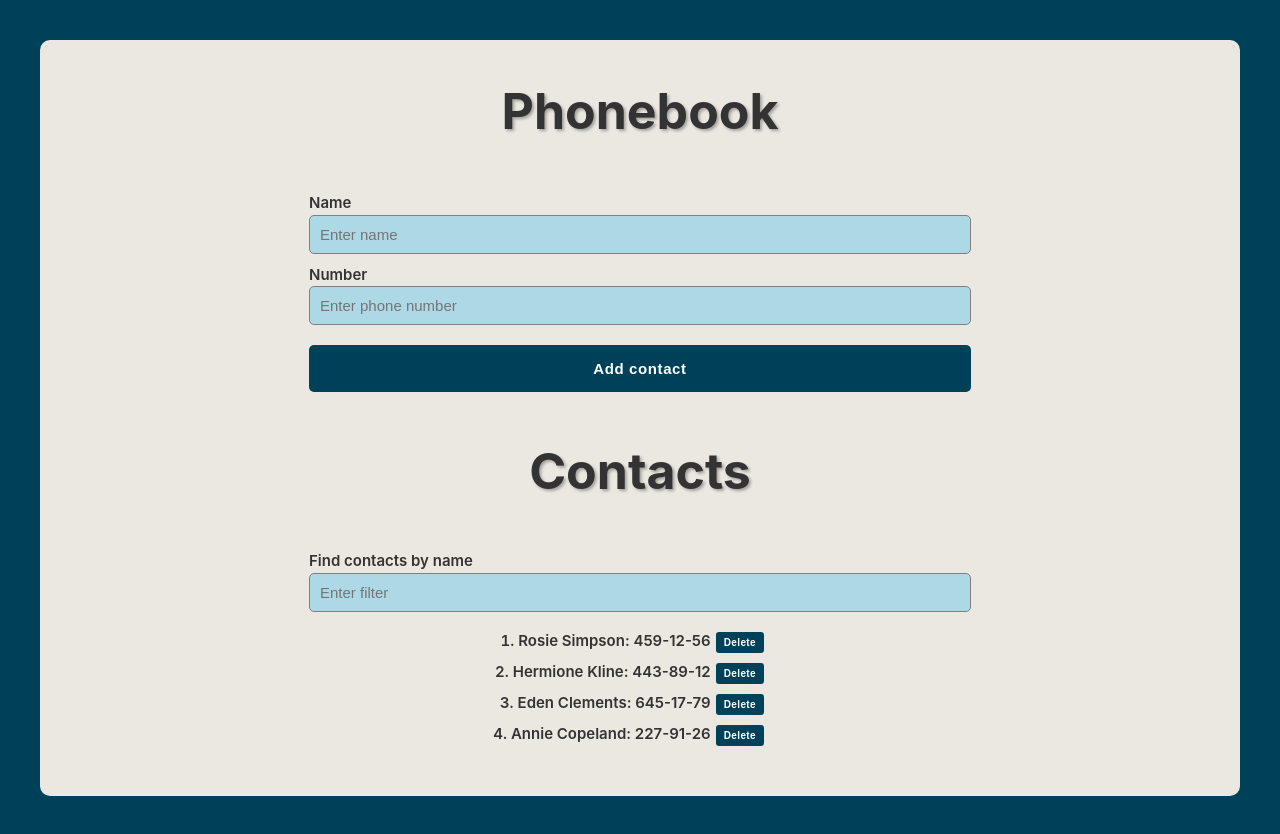
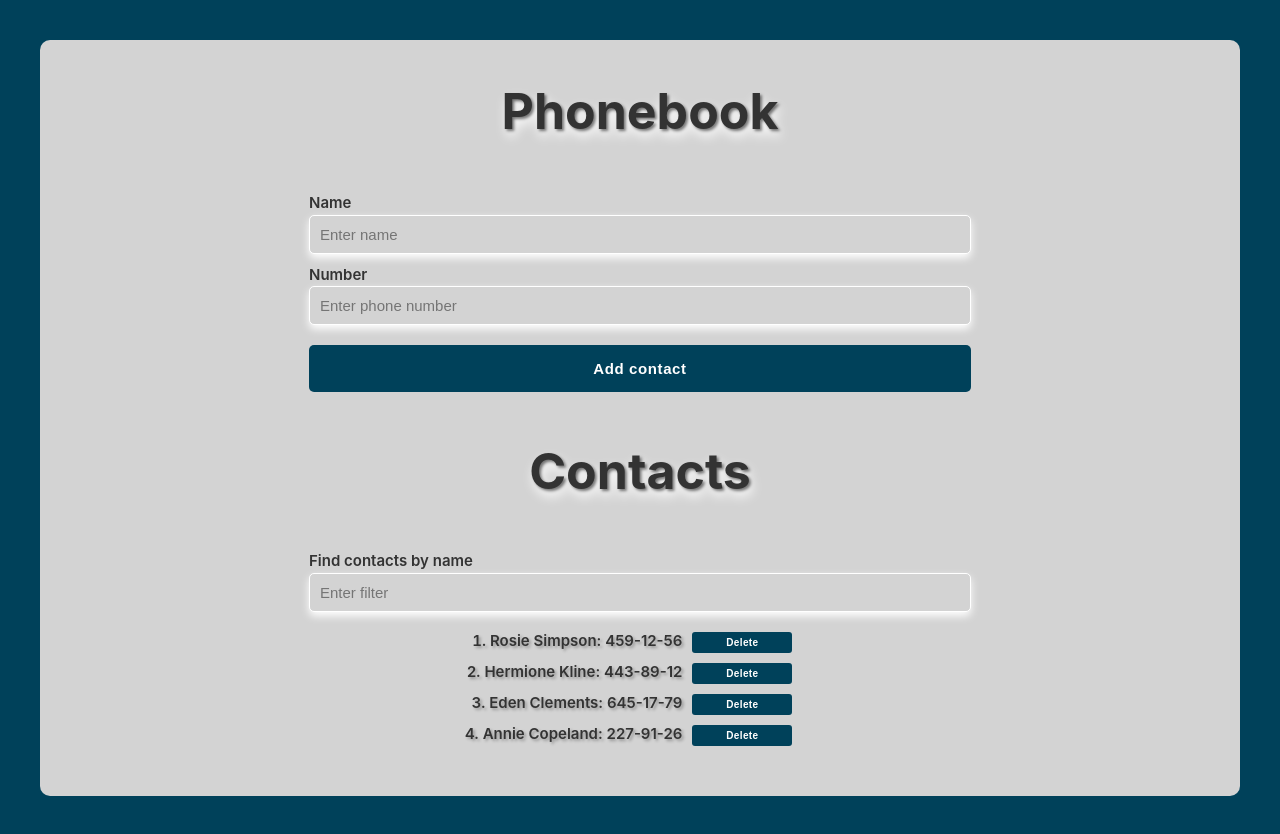
Before and after one commit to MaggieWesolowska/goit-react-hw-06-phonebook, a React (Vite) app: page / in a window 1280 px wide. Built offline with nearby package versions, Linux system fonts and the light colour scheme.

Commit message:
removed unused code, edited styles

```diff
--- a/src/components/App.jsx
+++ b/src/components/App.jsx
@@ -72,7 +72,7 @@ export const App = () => {
         justifyContent: 'center',
         alignItems: 'center',
         color: '#333',
-        background: '#ebe8e2',
+        background: 'lightgrey',
         margin: 20,
         borderRadius: 10,
         paddingBottom: 30,
--- a/src/components/ContactForm/ContactForm.module.css
+++ b/src/components/ContactForm/ContactForm.module.css
@@ -1,11 +1,13 @@
 .header {
   font-size: 50px;
-  text-shadow: 2px 2px 3px rgba(0, 0, 0, 0.3);
+  text-shadow: 2px 2px 3px rgba(0, 0, 0, 0.5);
+  filter: drop-shadow(2px 6px 6px white);
 }
 
 .contacts {
   font-size: 50px;
-  text-shadow: 2px 2px 3px rgba(0, 0, 0, 0.3);
+  text-shadow: 2px 2px 3px rgba(0, 0, 0, 0.5);
+  filter: drop-shadow(2px 6px 6px white);
 }
 
 .form {
@@ -22,25 +24,23 @@
 
 .formInput {
   width: 50vw;
-  background: lightblue;
+  background: lightgrey;
   font-size: 15px;
-  border: 1px solid grey;
+  border: 1px solid white;
   border-radius: 5px;
   padding: 10px;
   transition: 250ms cubic-bezier(0.4, 0, 0.2, 1);
+  filter: drop-shadow(0px 4px 4px white);
 
   &:hover,
   &:focus {
     background-color: white;
+    border: 1px solid lightgrey;
   }
 }
 
-.formInput placeholder {
-  color: black;
-}
-
 .formBtn {
-  color: #fff;
+  color: white;
   padding: 15px 0;
   font-size: 15px;
   margin-top: 20px;
@@ -50,10 +50,11 @@
   cursor: pointer;
   background: #00415a;
   letter-spacing: 0.04em;
-  transition: 250ms cubic-bezier(0.4, 0, 0.2, 1);
+  transition: 500ms cubic-bezier(0.4, 0, 0.2, 1);
 }
 
 .formBtn:hover,
 .formBtn:focus {
-  filter: drop-shadow(0px 4px 4px rgba(0, 0, 0, 0.4));
+  filter: drop-shadow(2px 4px 4px rgba(0, 0, 0, 0.7));
+  transform: scale(1.03);
 }
--- a/src/components/ContactList/ContactList.module.css
+++ b/src/components/ContactList/ContactList.module.css
@@ -6,13 +6,17 @@
   font-size: 15px;
   font-weight: 600;
   padding: 0;
+  text-shadow: 2px 2px 3px rgba(0, 0, 0, 0.3);
 }
 
 .contactItemBtn {
+  width: 10vw;
+  max-width: 100px;
   color: #fff;
   font-size: 10px;
-  padding: 5px 8px;
+  padding: 5px 0;
   margin: 5px;
+  margin-left: 10px;
   font-weight: 700;
   border-radius: 3px;
   border: none;
@@ -20,9 +24,9 @@
   background: #00415a;
   letter-spacing: 0.04em;
   transition: 250ms cubic-bezier(0.4, 0, 0.2, 1);
+
+  &:hover,
+  &:focus {
+    filter: drop-shadow(0px 4px 4px rgba(0, 0, 0, 0.4));
+  }
 }
-
-.contactItemBtn:hover,
-.contactItemBtn:focus {
-  filter: drop-shadow(0px 4px 4px rgba(0, 0, 0, 0.4));
-}
--- a/src/components/Filter/Filter.module.css
+++ b/src/components/Filter/Filter.module.css
@@ -7,15 +7,17 @@
 
 .filterInput {
   width: 50vw;
-  background: lightblue;
+  background: lightgray;
   font-size: 15px;
-  border: 1px solid gray;
+  border: 1px solid white;
   border-radius: 5px;
   padding: 10px;
   transition: 250ms cubic-bezier(0.4, 0, 0.2, 1);
+  filter: drop-shadow(0px 4px 4px white);
 
   &:hover,
   &:focus {
     background-color: white;
+    border: 1px solid lightgrey;
   }
 }
```
